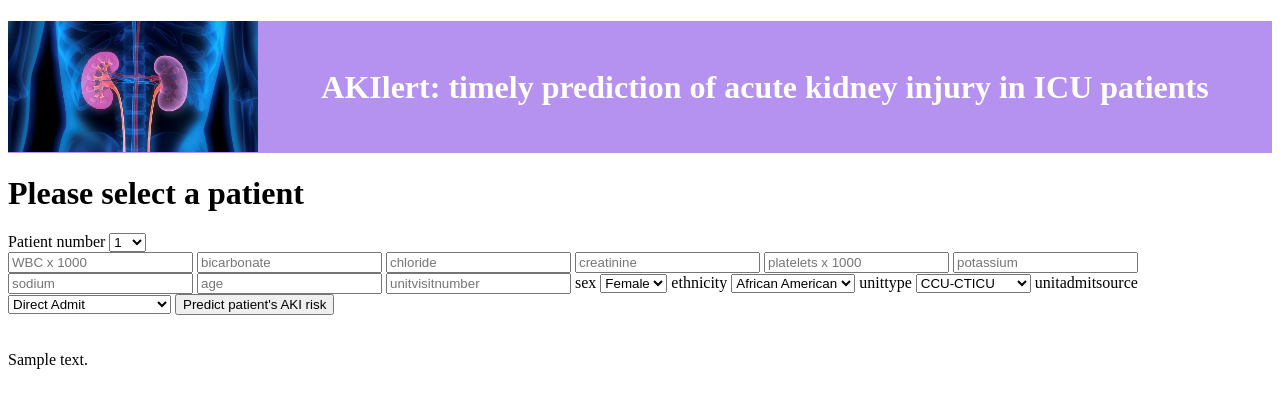
After one commit to zhakhverdyan/AKIlert-app, a Flask app: template templates/index_old.html in a window 1280 px wide. The commit adds this page. Shown: the top 408 px of the page. Run offline with Flask 2, Linux system fonts and the light colour scheme; the template is opened without the code that fills it: most values are stand-ins (such as "Sample title", 1, 10 or a date in 2020); parts of the project's set-up code (start-up, migrations or seed data) failed here and were passed over.

Commit message:
initial commit

```diff
--- a/app.py
+++ b/app.py
@@ -1,57 +1,40 @@
 import numpy as np
 import pandas as pd
-import csv
-from collections import OrderedDict
 from flask import Flask, request, jsonify, render_template
 import pickle
 
 app = Flask(__name__)
 model = pickle.load(open('model.pkl', 'rb'))
 
-@app.route('/')
+@app.route('/', methods=['GET', 'POST'])
 def home():
     return render_template('index.html')
 
-@app.route('/predict',methods=['POST'])
+def get_prediction(num):
+    df=pd.read_csv('df_sample.csv')
+    final_features = df.iloc[num-1].values
+    prediction = np.squeeze(model.predict_proba(final_features))
+    output = round(prediction[1], 3)
+    return output
+
+@app.route('/predict', methods=['GET', 'POST'])
 def predict():
-    d = OrderedDict()
-    with open('column_names.csv') as csvfile:
-        csvreader = csv.reader(csvfile)
-        for row in csvreader:
-            for name in row:
-                d[name] = 0
+    if request.method == "POST":
+        num=int(request.form.get("patient"))
+        return render_template('index.html', prediction_text='Patient risk is {}'.format(get_prediction(num)))
+    else:
+        return render_template('index.html')
+"""
+@app.route('/results', methods=['GET', 'POST'])
+def results():
+    if request.method == "POST":
 
-    # numerical features, update to actual values
-    num_feat = ["WBC x 1000", "bicarbonate", "chloride", "creatinine", "platelets x 1000", "potassium",\
-         "sodium", "age", "unitvisitnumber"]
-    for feat in num_feat:
-        value = request.form[feat]
-        d[feat] = value
+        data = request.get_json(force=True)
+        prediction = model.predict([np.array(list(data.values()))])
 
-    # categorical features, update selected values to 1
-    cat_feat = ["sex", "ethnicity", "unittype", "unitadmitsource"]
-    for feat in cat_feat:
-        value = request.form[feat]
-        key_value = feat+'_'+value
-        if key_value in d.keys():
-            d[key_value] = 1
-
-    record = pd.DataFrame(dict(d), columns=list(d.keys()), index=[0])
-    final_features = record.values
-    prediction = np.squeeze(model.predict_proba(final_features.reshape(1, -1)))
-
-    output = round(prediction[1], 3)
-
-    return render_template('index.html', prediction_text='Patient risk is {}'.format(output))
-
-@app.route('/results',methods=['POST'])
-def results():
-
-    data = request.get_json(force=True)
-    prediction = model.predict([np.array(list(data.values()))])
-
-    output = prediction[1]
-    return jsonify(output)
+        output = prediction[1]
+        return jsonify(output)
+        """
 
 if __name__ == "__main__":
     app.run(debug=True)
--- /dev/null
+++ b/runtime.txt
@@ -0,0 +1 @@
+python-3.8.3
--- /dev/null
+++ b/templates/index_old.html
@@ -0,0 +1,112 @@
+<!doctype html>
+<html>
+<head>
+    <title>AKIlert demonstration</title>
+    <style type="text/css">
+        .h1 {color:rgb(255, 255, 255);}
+        .h2 {color: rgb(0,0,0)}
+        .header{
+            text-align: center;
+            background-color: rgb(181, 145, 240);
+            color:rgb(255, 255, 255);
+            height: 132px;
+            line-height: 132px;
+        }
+        .chart{
+            margin-top: 30px;
+            text-align: center;
+        }
+    </style>
+</head>
+<body>
+
+  <div class="header">
+      <img src="{{url_for('static', filename='PHM_Natl-Kidney-Mnth_header.jpg')}}" align="left" width="250"/>
+      <h1>
+          AKIlert: timely prediction of acute kidney injury in ICU patients
+      </h1>
+  </div>
+
+
+
+<body style="background: rgb(256, 256, 256);">
+ <div class="features">
+	<h1>Please select a patient</h1>
+
+     <!-- Main Input For Receiving Query to our ML -->
+     <label for="patient">Patient number</label>
+       <select id="patient" name="patient">
+        <option value="Patient 1">1</option>
+        <option value="Patient 2">2</option>
+        <option value="Patient 3">3</option>
+        <option value="Patient 4">4</option>
+        <option value="Patient 5">5</option>
+        <option value="Patient 6">6</option>
+        <option value="Patient 7">7</option>
+        <option value="Patient 8">8</option>
+        <option value="Patient 9">9</option>
+        <option value="Patient 10">10</option>
+       </select>
+
+    <form action="{{ url_for('predict')}}"method="post">
+      <input type="number" name="WBC x 1000" placeholder="WBC x 1000" required="required" />
+      <input type="number" name="bicarbonate" placeholder="bicarbonate" required="required" />
+      <input type="number" name="chloride" placeholder="chloride" required="required" />
+      <input type="number" name="creatinine" placeholder="creatinine" required="required" />
+      <input type="number" name="platelets x 1000" placeholder="platelets x 1000" required="required" />
+      <input type="number" name="potassium" placeholder="potassium" required="required" />
+      <input type="number" name="sodium" placeholder="sodium" required="required" />
+      <input type="number" name="age" placeholder="age" required="required" />
+      <input type="number" name="unitvisitnumber" placeholder="unitvisitnumber" required="required" />
+
+      <label for="sex">sex</label>
+       <select id="sex" name="sex">
+        <option value="Female">Female</option>
+        <option value="Male">Male</option>
+       </select>
+
+       <label for="ethnicity">ethnicity</label>
+       <select id="ethnicity" name="ethnicity">
+        <option value="African American">African American</option>
+        <option value="Asian">Asian</option>
+        <option value="Caucasian">Caucasian</option>
+        <option value="Hispanic">Hispanic</option>
+        <option value="Native American">Native American</option>
+        <option value="Other/Unknown">Other/Unknown</option>
+       </select>
+
+       <label for="unittype">unittype</label>
+       <select id="unittype" name="unittype">
+        <option value="CCU-CTICU">CCU-CTICU</option>
+        <option value="CTICU">CTICU</option>
+        <option value="Med-Surg ICU">Med-Surg ICU</option>
+        <option value="MICU">MICU</option>
+        <option value="Neuro ICU">Neuro ICU</option>
+        <option value="SICU">Other/Unknown</option>
+       </select>
+
+       <label for="unitadmitsource">unitadmitsource</label>
+       <select id="unitadmitsource" name="unitadmitsource">
+        <option value="Direct Admit">Direct Admit</option>
+        <option value="Emergency Department">Emergency Department</option>
+        <option value="Floor">Floor</option>
+        <option value="ICU to SDU">ICU to SDU</option>
+        <option value="Operating Room">Operating Room</option>
+        <option value="Other Hospital">Other Hospital</option>
+        <option value="Other ICU">Other ICU</option>
+        <option value="Recovery Room">Recovery Room</option>
+        <option value="Step-Down Unit (SDU)">Step-Down Unit (SDU)</option>
+       </select>
+
+      <button type="submit" class="btn btn-primary btn-block btn-large">Predict patient's AKI risk</button>
+    </form>
+
+   <br>
+   <br>
+   {{ prediction_text }}
+
+ </div>
+
+
+</body>
+</html>
```
Also changed, not shown: app_old.py (added, +57 -0 lines), df_sample.csv (added, +11 -0 lines), templates/index.html (+5 -60 lines), 4 other files.
